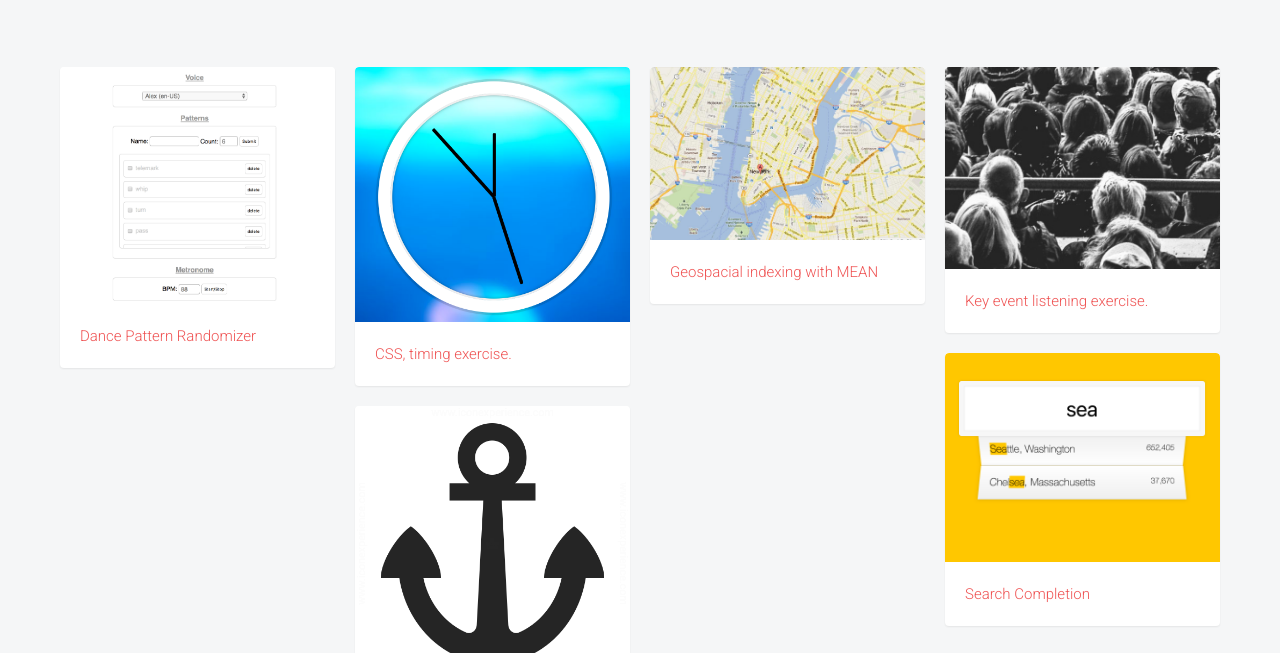
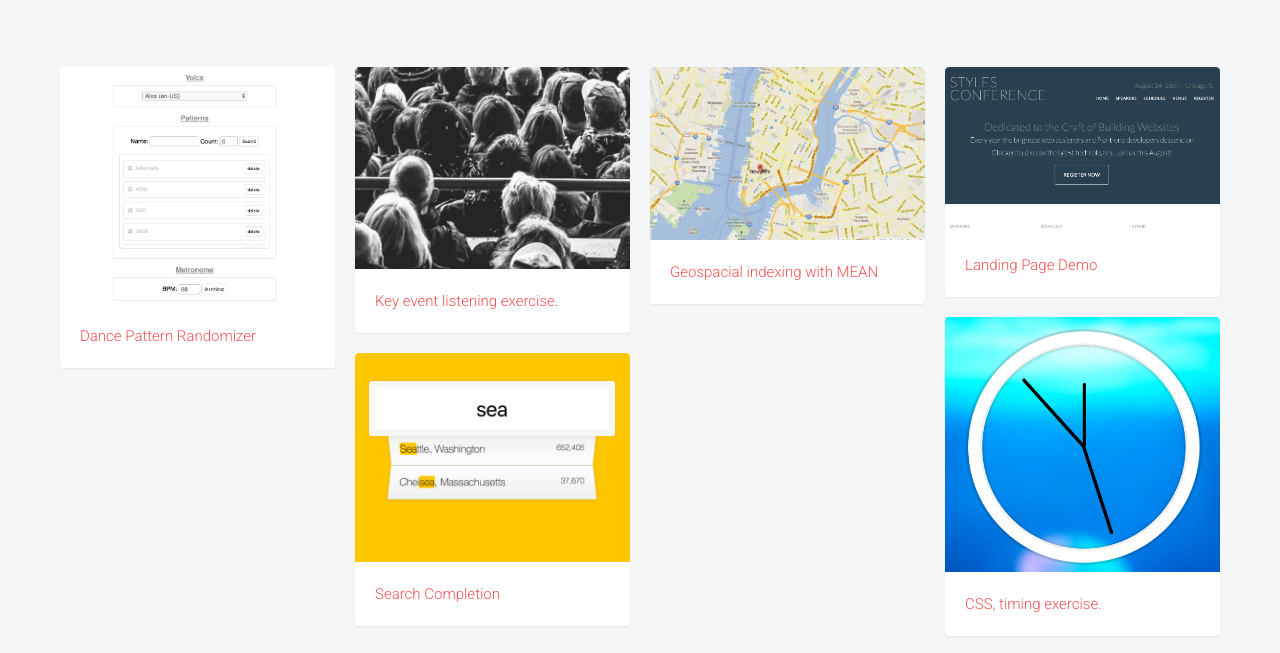
Before and after one commit to ksmskm/ksmskm.github.io, a website: page index.html in a window 1280 px wide. Shown: the part 123-776 px from the top of the page. Drawn offline with Linux system fonts and the light colour scheme; files whose address does not match are found by name.

Commit message:
added landing page demo

```diff
--- a/index.html
+++ b/index.html
@@ -84,6 +84,12 @@
           	</div>
             <div class="item">
               <div class="animate-box">
+                <a href="htmlcss/" target="_blank" class="fh5co-board-img"><img src="images/htmlcss-thumb.png"></a>
+              </div>
+              <div class="fh5co-desc"><a href="htmlcss/" target="_blank">Landing Page Demo</div>
+            </div>
+            <div class="item">
+              <div class="animate-box">
                 <a href="JS-Drum-Kit/" target="_blank" class="fh5co-board-img"><img src="images/JS-Drum-Kit.png"></a>
               </div>
               <div class="fh5co-desc"><a href="JS-Drum-Kit/" target="_blank">Key event listening exercise.</div>
```
Also changed, not shown: images/a1.png (deleted), images/a2.png (deleted), images/htmlcss-thumb.png (added).
